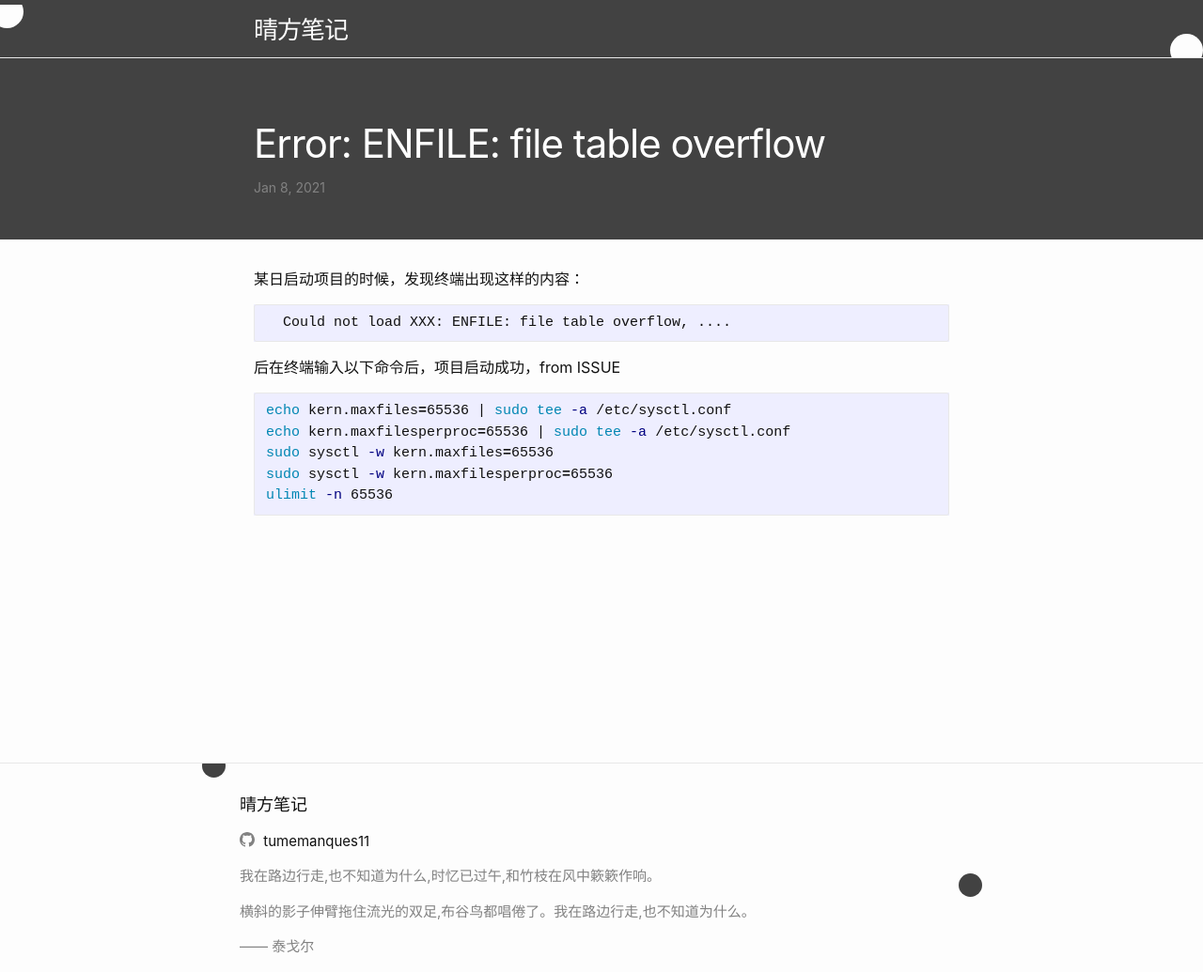
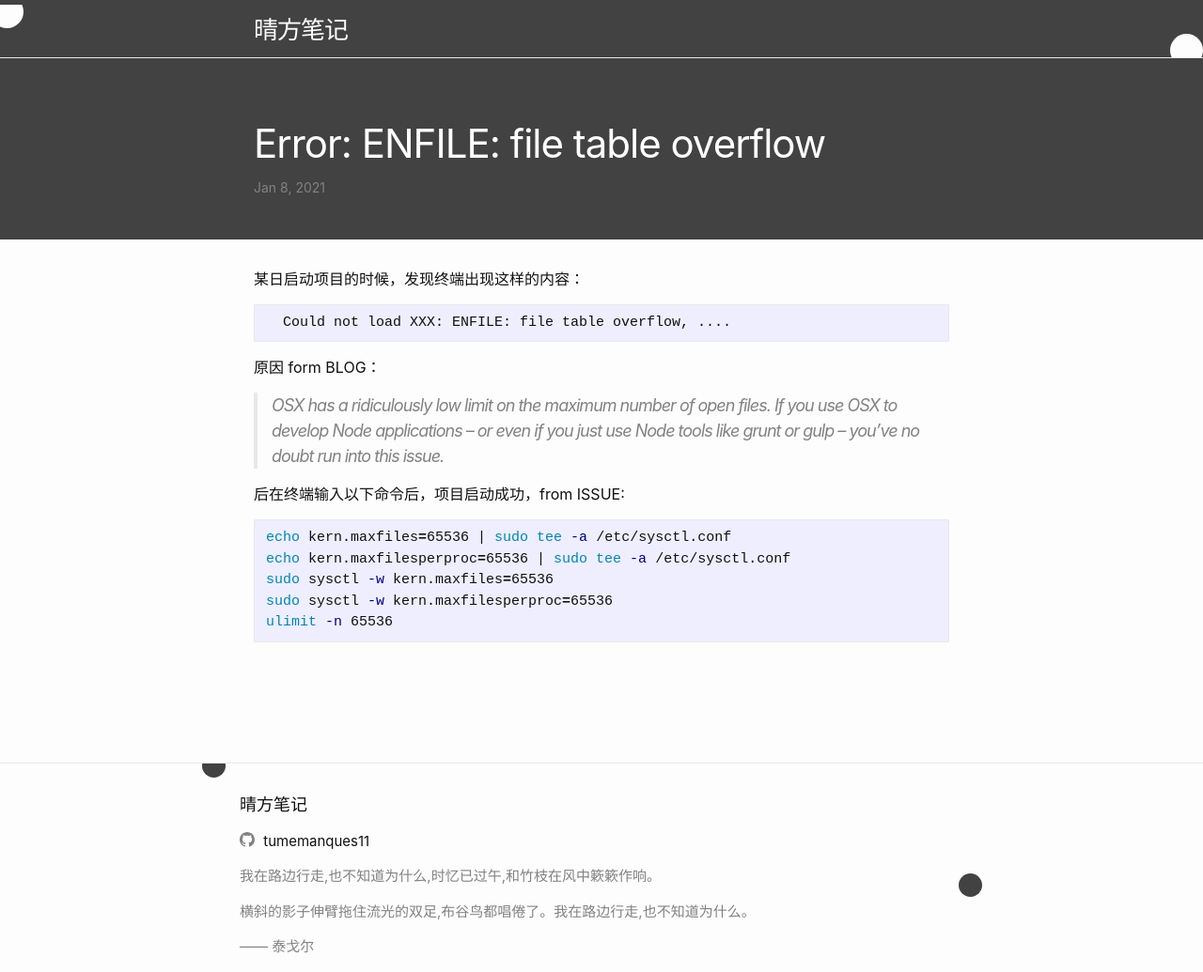
Before and after one commit to wheneverEverNerverEver/note-chronicle, a Jekyll site: the page built from _posts/2021-01-08-Error-start.md, in a window 1280 px wide. Shown: the whole page at 94% size. Built offline with Jekyll 4.4.1, drawn with Linux system fonts in a browser that asks for light colours.

Commit message:
feat: add link of blog

````diff
--- a/_posts/2021-01-08-Error-start.md
+++ b/_posts/2021-01-08-Error-start.md
@@ -12,7 +12,11 @@ summary: "启动项目发现报错 Error: ENFILE: file table overflow ...."
   Could not load XXX: ENFILE: file table overflow, ....
 ```
 
-后在终端输入以下命令后，项目启动成功，from [ISSUE]
+原因 form [BLOG]：
+
+> OSX has a ridiculously low limit on the maximum number of open files. If you use OSX to develop Node applications -- or even if you just use Node tools like grunt or gulp -- you've no doubt run into this issue.
+
+后在终端输入以下命令后，项目启动成功，from [ISSUE]:
 
 ```zsh
 echo kern.maxfiles=65536 | sudo tee -a /etc/sysctl.conf
@@ -23,3 +27,4 @@ ulimit -n 65536
 ```
 
 [issue]: https://github.com/meteor/meteor/issues/8057
+[blog]: http://blog.mact.me/2014/10/22/yosemite-upgrade-changes-open-file-limit
````
